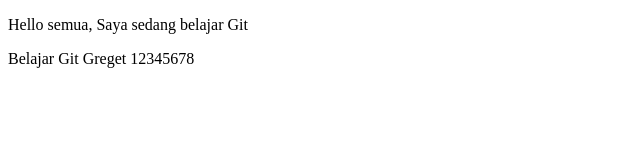
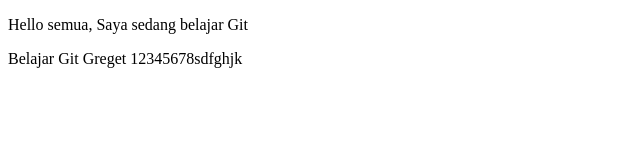
Before and after one commit to FradilaNurHasanah/belajar-git, a plain HTML site: page index.html in a window 1280 px wide. Shown: the full height of the page, 0-640 px from the left. Drawn offline with Linux system fonts and the light colour scheme.

Commit message:
edit asdfghj

```diff
--- a/index.html
+++ b/index.html
@@ -6,6 +6,6 @@
     </head>
     <body>
         <p>Hello semua, Saya sedang belajar Git</p>
-        <p>Belajar Git Greget 12345678</p>
+        <p>Belajar Git Greget 12345678sdfghjk</p>
     </body>
 </html>
```
